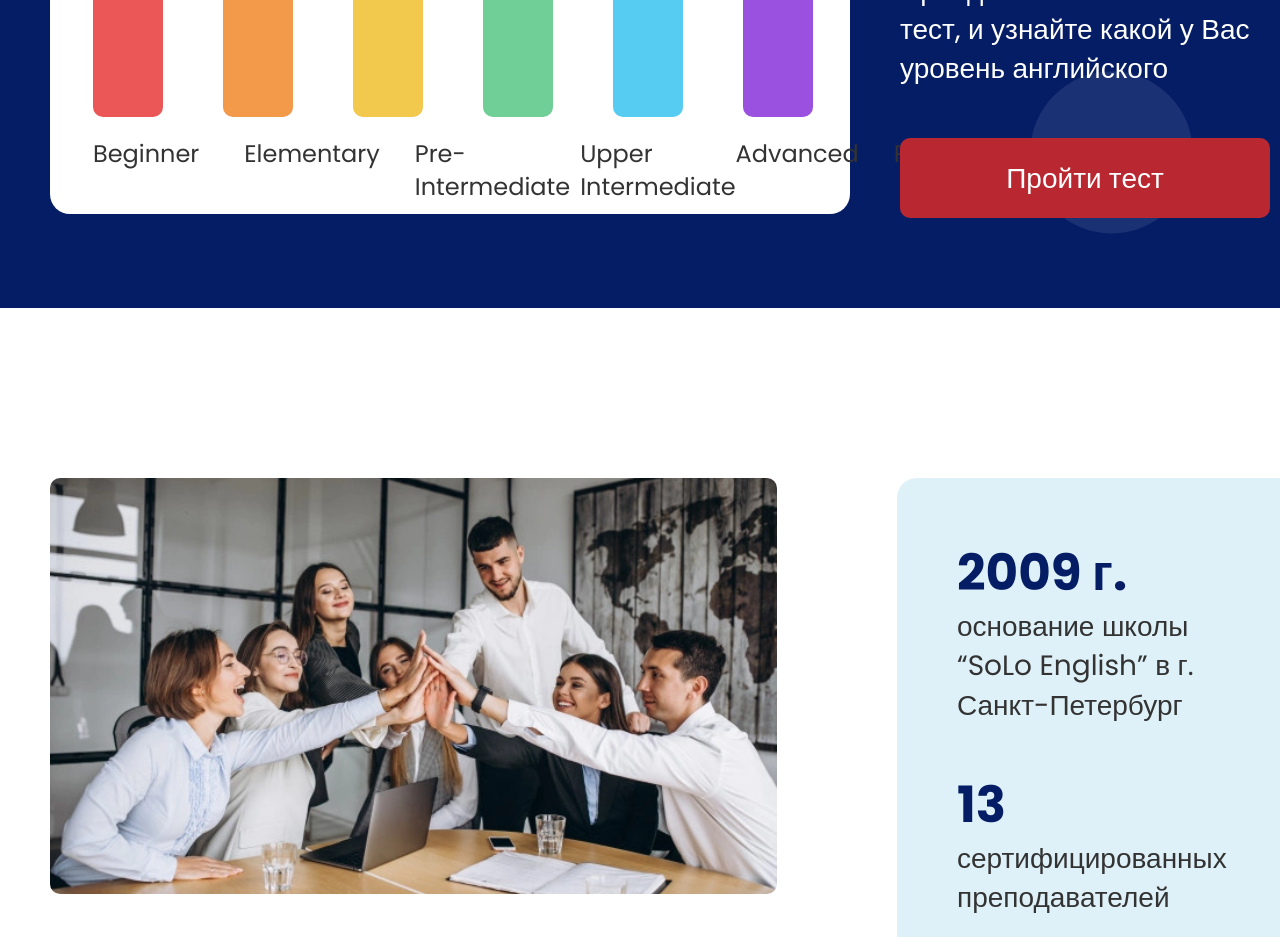
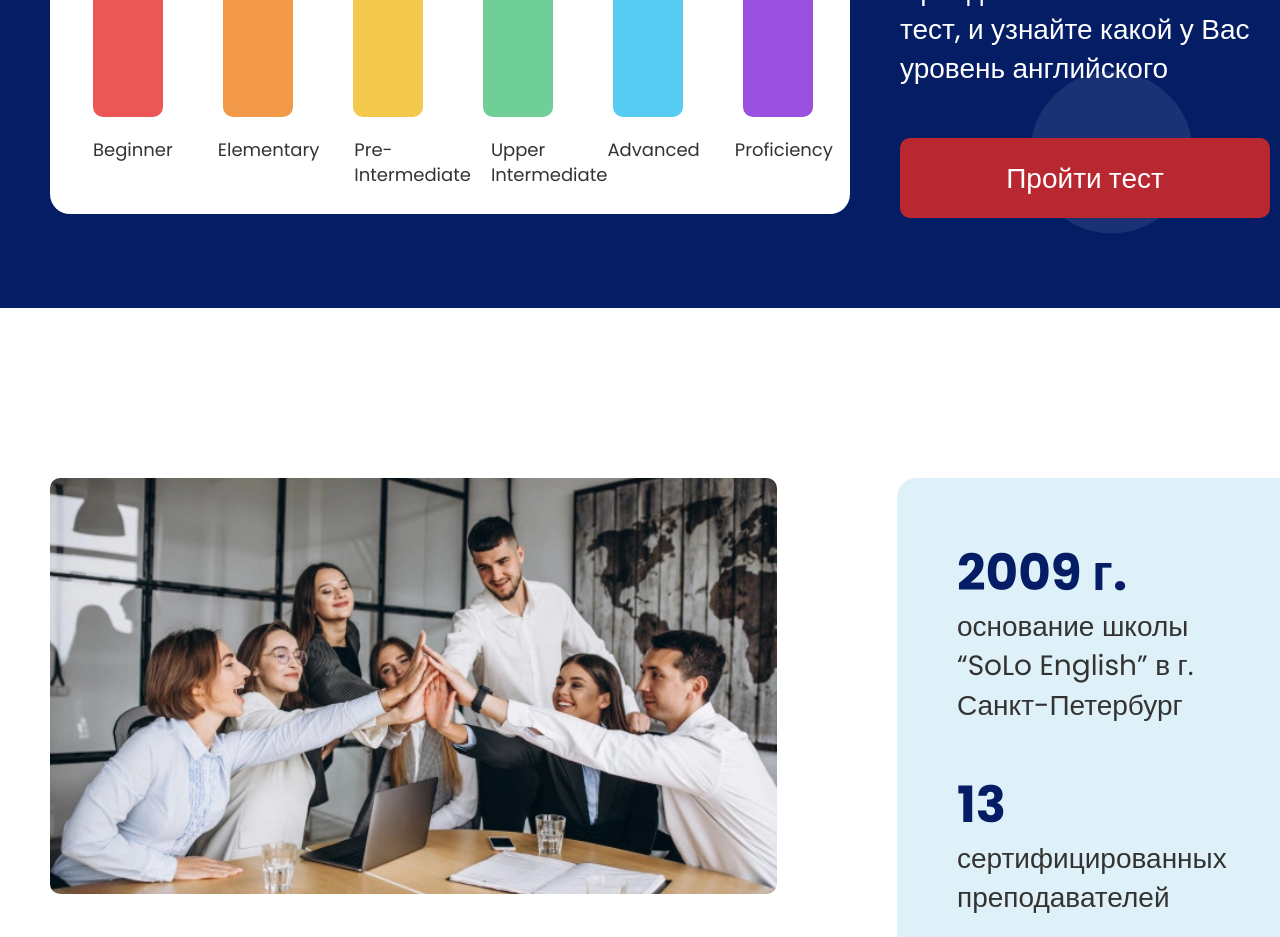
Before and after one commit to AlbinaKenzhegaliyeva/solo-study-eng, a Nuxt app: page / in a window 1280 px wide. Shown: the part 5580-6517 px from the top of the page. Built offline with nearby package versions, Linux system fonts and the light colour scheme.

Commit message:
fixed naming of levels

```diff
--- a/app.vue
+++ b/app.vue
@@ -441,13 +441,13 @@
           </div>
         </div>
 
-        <div class="banner__level-text">
-          <p style="margin-right: 45px;">Beginner</p>
-          <p style="margin-right: 25px;">Elementary</p>
-          <p style="margin-left: 10px;">Pre-Intermediate</p>
-          <p style="margin-left: 10px;">Upper Intermediate</p>
-          <p style="margin-right: 35px">Advanced</p>
-          <p style="margin-right: 20px;">Proficiency</p>
+        <div class="banner__level-text" v-if="!isMobile">
+          <p class="banner__level-text1">Beginner</p>
+          <p class="banner__level-text2">Elementary</p>
+          <p class="banner__level-text3">Pre-Intermediate</p>
+          <p class="banner__level-text4">Upper Intermediate</p>
+          <p class="banner__level-text5">Advanced</p>
+          <p class="banner__level-text6">Proficiency</p>
         </div>
       </div>
 
@@ -1627,6 +1627,30 @@ label {
     text-align: left;
   }
 
+  &-text1 {
+    margin-right: 45px;
+  }
+
+  &-text2 {
+    margin-right: 25px;
+  }
+
+  &-text3 {
+    margin-left: 10px;
+  }
+
+  &-text4 {
+    margin-left: 10px;
+  }
+
+  &-text5 {
+    margin-right: 35px;
+  }
+
+  &-text6 {
+    margin-right: 20px;
+  }
+
   &-bar {
     border-radius: 20px;
     width: 993px;
@@ -2699,11 +2723,33 @@ iframe {
       padding-right: 30px;
     }
 
-    // &-text {
-    //   p {
-    //     margin-right: 10px !important;
-    //   }
-    // }
+    &-text {
+      font-size: 18px;
+    }
+
+    &-text1 {
+      margin-right: 45px;
+    }
+
+    &-text2 {
+      margin-right: 25px;
+    }
+
+    &-text3 {
+      margin-left: 10px;
+    }
+
+    &-text4 {
+      margin-left: 20px;
+    }
+
+    &-text5 {
+      margin-right: 35px;
+    }
+
+    &-text6 {
+      margin-right: 20px;
+    }
 
     .barcontainer {
       width: 70px;
@@ -3023,8 +3069,41 @@ iframe {
     width: 350px !important;
   }
 
-  .banner__level-bar {
-    width: 500px;
+  .banner__level {
+    &-bar {
+      width: 500px;
+      height: auto;
+    }
+
+    &-text {
+     font-size: 12px;
+     margin: 20px 0 0 20px;
+    }
+
+    &-text1 {
+      margin-right: 25px;
+    }
+
+    &-text2 {
+      margin-right: 15px;
+    }
+
+    &-text3 {
+      margin-left: 5px;
+    }
+
+    &-text4 {
+      margin-left: 5px;
+    }
+
+    &-text5 {
+      margin-right: 15px;
+    }
+
+    &-text6 {
+      margin-right: 20px;
+    }
+
   }
 
   .container_line-wrap {
@@ -3032,17 +3111,16 @@ iframe {
   }
 
   .container {
-    transform: rotate(90deg);
     height: 343px;
     width: 450px;
-    margin: 100px 0 0 0px;
+    margin: 100px 0 0 30px;
   }
 
   .barcontainer {
     border-radius: 7px;
     width: 47px !important;
     height: 317px;
-    margin-right: 31px
+    margin-right: 31px;
   }
 
   .banner__level .container_line-wrap1,
@@ -3056,10 +3134,6 @@ iframe {
 
   .banner__level .container_line {
     gap: 20px;
-  }
-
-  .banner__level-text {
-    display: none;
   }
 
   .banner__company-text-details {
```
